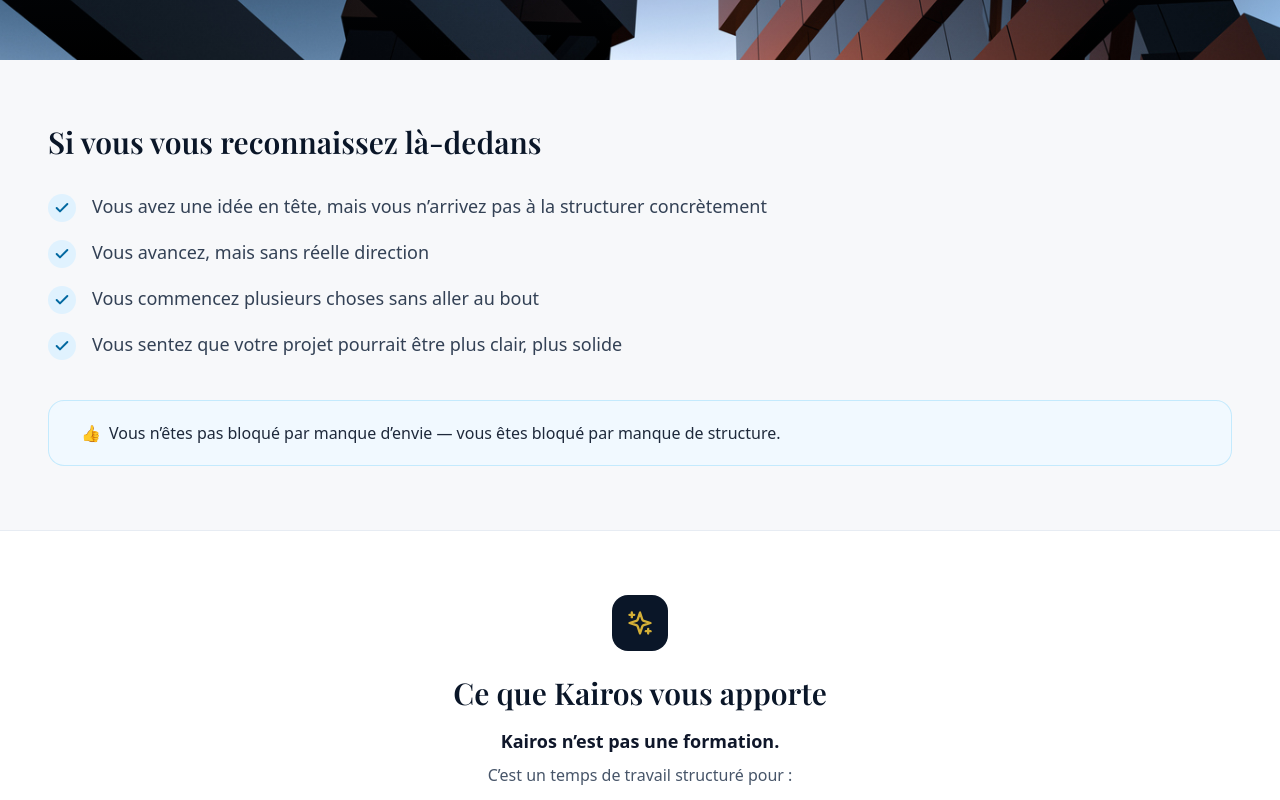
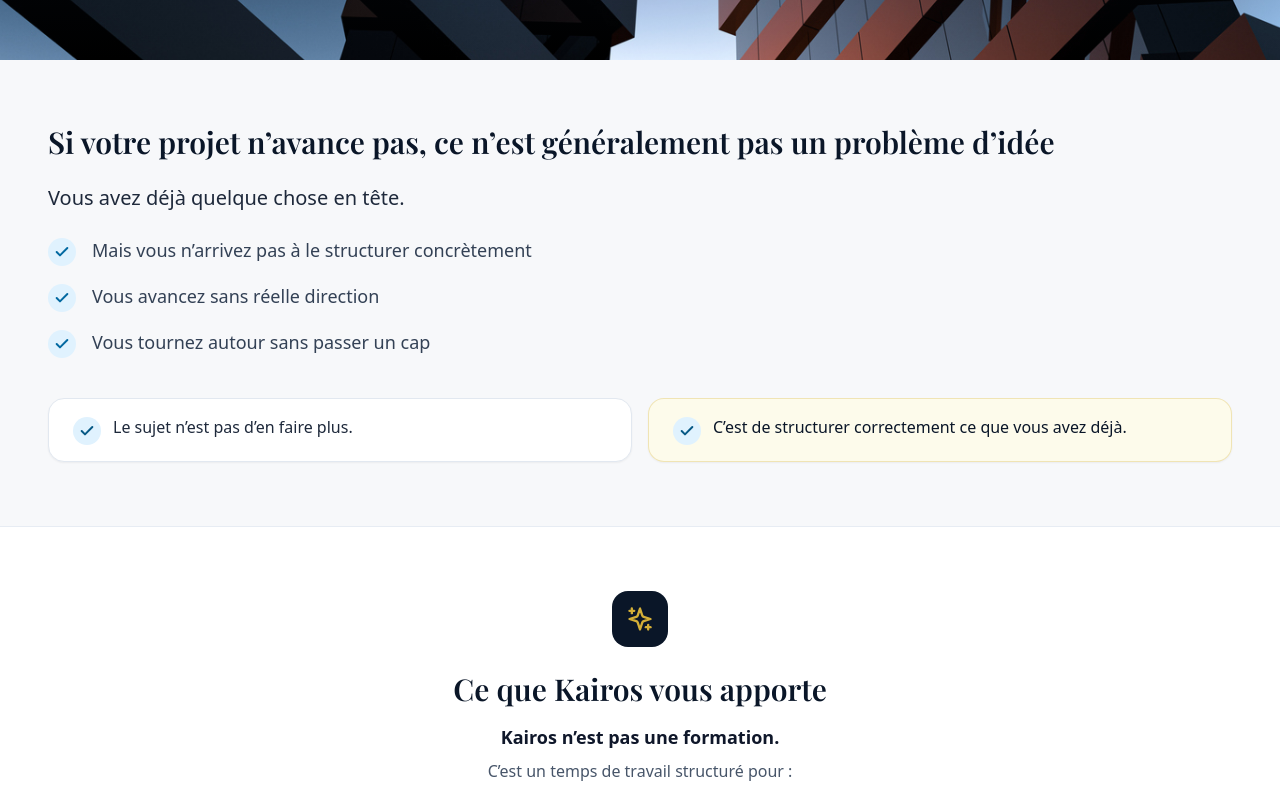
Before and after one commit to JoeLeDev/Advalis, a Next.js app: page /activation in a window 1280 px wide. Shown: the part 620-1420 px from the top of the page. Built offline with nearby package versions, Linux system fonts and the light colour scheme; a web font is replaced by a local one.

Commit message:
Feat: content add

```diff
--- a/app/activation/page.tsx
+++ b/app/activation/page.tsx
@@ -68,15 +68,15 @@
 
       {/* Reconnaissance */}
       <section className="mx-auto max-w-7xl px-6 py-16 md:px-10 lg:px-12">
-        <h2 className="font-kairos text-2xl font-semibold text-[#0a1628] md:text-3xl">
-          Si vous vous reconnaissez là-dedans
+        <h2 className="font-kairos text-2xl font-semibold leading-snug text-[#0a1628] md:text-3xl">
+          Si votre projet n’avance pas, ce n’est généralement pas un problème d’idée
         </h2>
-        <ul className="mt-8 space-y-4 text-base leading-relaxed text-slate-700 md:text-lg">
+        <p className="mt-6 text-lg font-medium text-slate-800 md:text-xl">Vous avez déjà quelque chose en tête.</p>
+        <ul className="mt-6 space-y-4 text-base leading-relaxed text-slate-700 md:text-lg">
           {[
-            'Vous avez une idée en tête, mais vous n’arrivez pas à la structurer concrètement',
-            'Vous avancez, mais sans réelle direction',
-            'Vous commencez plusieurs choses sans aller au bout',
-            'Vous sentez que votre projet pourrait être plus clair, plus solide',
+            'Mais vous n’arrivez pas à le structurer concrètement',
+            'Vous avancez sans réelle direction',
+            'Vous tournez autour sans passer un cap',
           ].map((item) => (
             <li key={item} className="flex gap-4">
               <span className="mt-0.5 flex h-7 w-7 shrink-0 items-center justify-center rounded-full bg-sky-100 text-sky-700">
@@ -86,12 +86,18 @@
             </li>
           ))}
         </ul>
-        <div className="mt-10 rounded-2xl border border-sky-200/80 bg-sky-50/90 px-6 py-5 text-slate-800 md:flex md:items-center md:justify-between md:gap-8 md:px-8">
-          <p className="text-sm font-medium md:text-base">
-            <span className="mr-2" aria-hidden>
-              👍
+        <div className="mt-10 grid gap-4 sm:grid-cols-2">
+          <p className="flex items-start gap-3 rounded-2xl border border-slate-200 bg-white px-5 py-4 text-base font-medium text-slate-800 shadow-sm md:px-6">
+            <span className="mt-0.5 flex h-7 w-7 shrink-0 items-center justify-center rounded-full bg-sky-100 text-sky-800">
+              <Check className="h-4 w-4 stroke-[3]" aria-hidden />
             </span>
-            Vous n’êtes pas bloqué par manque d’envie — vous êtes bloqué par manque de structure.
+            <span>Le sujet n’est pas d’en faire plus.</span>
+          </p>
+          <p className="flex items-start gap-3 rounded-2xl border border-[#d4af37]/30 bg-[#fefce8]/80 px-5 py-4 text-base font-medium text-[#0a1628] shadow-sm md:px-6">
+            <span className="mt-0.5 flex h-7 w-7 shrink-0 items-center justify-center rounded-full bg-sky-100 text-sky-800">
+              <Check className="h-4 w-4 stroke-[3]" aria-hidden />
+            </span>
+            <span>C’est de structurer correctement ce que vous avez déjà.</span>
           </p>
         </div>
       </section>
@@ -201,7 +207,7 @@
             </div>
             <Link
               href="/contact"
-              className="mt-8 flex w-full shrink-0 items-center justify-center rounded-xl bg-[#0a1628] px-6 py-4 text-base font-semibold text-white transition hover:bg-[#152238] hover:shadow-lg lg:mt-auto hover:-translate-y-1 hover:shadow-lg"
+              className="mt-8 flex w-full shrink-0 items-center justify-center rounded-xl bg-[#0a1628] px-6 py-4 text-base font-semibold text-white transition hover:-translate-y-1 hover:bg-[#152238] hover:shadow-lg lg:mt-auto"
             >
               Réserver ma place
             </Link>
@@ -267,12 +273,77 @@
               </div>
               <Link
                 href="/contact"
-                className="mt-8 flex w-full shrink-0 items-center justify-center rounded-xl bg-gradient-to-r from-[#e8c468] to-[#c9a227] px-6 py-4 text-base font-semibold text-[#0a1628] shadow-lg transition hover:brightness-105 lg:mt-auto hover:-translate-y-1 hover:shadow-lg lg:mt-6"
+                className="mt-8 flex w-full shrink-0 items-center justify-center rounded-xl bg-gradient-to-r from-[#e8c468] to-[#c9a227] px-6 py-4 text-base font-semibold text-[#0a1628] shadow-lg transition hover:-translate-y-1 hover:brightness-105 lg:mt-auto"
               >
                 Réserver ma session
               </Link>
             </div>
           </div>
+        </div>
+      </section>
+
+      {/* Ce moment peut tout changer */}
+      <section className="border-y border-slate-200 bg-white">
+        <div className="mx-auto max-w-3xl px-6 py-16 md:px-10 lg:py-20">
+          <h2 className="font-kairos text-center text-2xl font-semibold text-[#0a1628] md:text-3xl">
+            Ce moment peut tout changer
+          </h2>
+          <div className="mt-8 space-y-6 text-base leading-relaxed text-slate-700 md:text-lg">
+            <p>
+              Vous pouvez continuer à avancer seul, tester, ajuster, recommencer. Ou vous pouvez structurer votre
+              projet correctement, <span className="font-semibold text-slate-900">une fois pour toutes</span>.
+            </p>
+            <ul className="space-y-4">
+              <li className="flex gap-3">
+                <span className="mt-0.5 flex h-7 w-7 shrink-0 items-center justify-center rounded-full bg-sky-100 text-sky-800">
+                  <Check className="h-4 w-4 stroke-[3]" aria-hidden />
+                </span>
+                <span>En quelques heures, vous posez un cadre clair.</span>
+              </li>
+              <li className="flex gap-3">
+                <span className="mt-0.5 flex h-7 w-7 shrink-0 items-center justify-center rounded-full bg-sky-100 text-sky-800">
+                  <Check className="h-4 w-4 stroke-[3]" aria-hidden />
+                </span>
+                <span>Vous prenez des décisions que vous repoussez depuis des semaines.</span>
+              </li>
+              <li className="flex gap-3">
+                <span className="mt-0.5 flex h-7 w-7 shrink-0 items-center justify-center rounded-full bg-sky-100 text-sky-800">
+                  <Check className="h-4 w-4 stroke-[3]" aria-hidden />
+                </span>
+                <span>Et vous repartez avec quelque chose de concret, sur lequel avancer.</span>
+              </li>
+            </ul>
+            <p className="text-slate-600">
+              La différence ne se fait pas sur le temps que vous passez. Elle se fait sur la clarté avec laquelle vous
+              avancez.
+            </p>
+          </div>
+        </div>
+      </section>
+
+      {/* Aide au choix des formats */}
+      <section className="mx-auto max-w-7xl px-6 py-16 md:px-10 lg:px-12">
+        <div className="mx-auto max-w-2xl rounded-[28px] border border-slate-200 bg-[#fafbfc] p-8 text-center shadow-md md:p-10">
+          <p className="text-sm font-semibold uppercase tracking-wide text-[#b8962e]">
+            <span className="mr-1.5" aria-hidden>
+              💡
+            </span>
+            Besoin d’aide pour choisir ?
+          </p>
+          <p className="mt-4 text-lg font-medium text-[#0a1628]">Vous hésitez entre les deux formats ?</p>
+          <p className="mt-3 flex items-start justify-center gap-3 text-base text-slate-600">
+            <span className="mt-0.5 flex h-7 w-7 shrink-0 items-center justify-center rounded-full bg-sky-100 text-sky-800">
+              <Check className="h-4 w-4 stroke-[3]" aria-hidden />
+            </span>
+            <span className="max-w-md text-left">Planifions un échange rapide pour clarifier votre situation.</span>
+          </p>
+          <Link
+            href="/contact"
+            className="mt-8 inline-flex items-center justify-center gap-2 rounded-xl bg-[#0a1628] px-8 py-4 text-base font-semibold text-white transition hover:-translate-y-0.5 hover:bg-[#152238] hover:shadow-lg"
+          >
+            <span aria-hidden>🎯</span>
+            Planifier un échange (20 min)
+          </Link>
         </div>
       </section>
 
```
